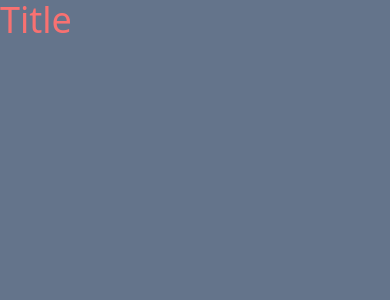
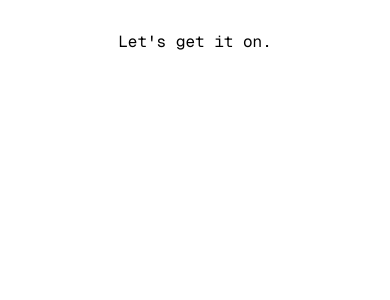
Before and after one commit to hnascx/nextjs-lp-and-blog, a Next.js app: page / in a window 390 px wide. Shown: the top 300 px of the page. Built offline with nearby package versions, Linux system fonts and the light colour scheme.

Commit message:
feat: Use router schema of Next.js

```diff
--- /dev/null
+++ b/src/pages/about/index.tsx
@@ -0,0 +1,9 @@
+export default function AboutPage() {
+  return (
+    <div>
+      <h2>
+        About page
+      </h2>
+    </div>
+  )
+}
--- /dev/null
+++ b/src/pages/blog/index.tsx
@@ -0,0 +1,9 @@
+export default function BlogPage() {
+  return (
+    <div>
+      <h2>
+        Blog page
+      </h2>
+    </div>
+  )
+}
--- /dev/null
+++ b/src/pages/blog/posts/[...slug].tsx
@@ -0,0 +1,17 @@
+import { useRouter } from "next/router"
+
+export default function PostsPage() {
+  const router = useRouter()
+
+  const segments = router.query.slug as string[]
+
+  console.log(router.query.slug)
+
+  return (
+    <div>
+      <h2>
+        Post: {segments?.join('/')}
+      </h2>
+    </div>
+  )
+}
--- /dev/null
+++ b/src/pages/blog/posts/index.tsx
@@ -0,0 +1,9 @@
+export default function PostsPage() {
+  return (
+    <div>
+      <h2>
+        Posts page
+      </h2>
+    </div>
+  )
+}
--- a/src/pages/index.tsx
+++ b/src/pages/index.tsx
@@ -1,7 +1,21 @@
+import { Geist, Geist_Mono } from "next/font/google";
+
+const geistSans = Geist({
+  variable: "--font-geist-sans",
+  subsets: ["latin"],
+});
+
+const geistMono = Geist_Mono({
+  variable: "--font-geist-mono",
+  subsets: ["latin"],
+});
+
 export default function Home() {
   return (
-    <div className="min-h-screen min-w-full bg-slate-500">
-      <h2 className="text-4xl text-red-400">Title</h2>
+    <div
+      className={`${geistSans.className} ${geistMono.className} grid grid-rows-[20px_1fr_20px] items-center justify-items-center min-h-screen p-8 pb-20 gap-16 sm:p-20 font-[family-name:var(--font-geist-sans)]`}
+    >
+      <h2>Let's get it on.</h2>
     </div>
-  )
+  );
 }
```
